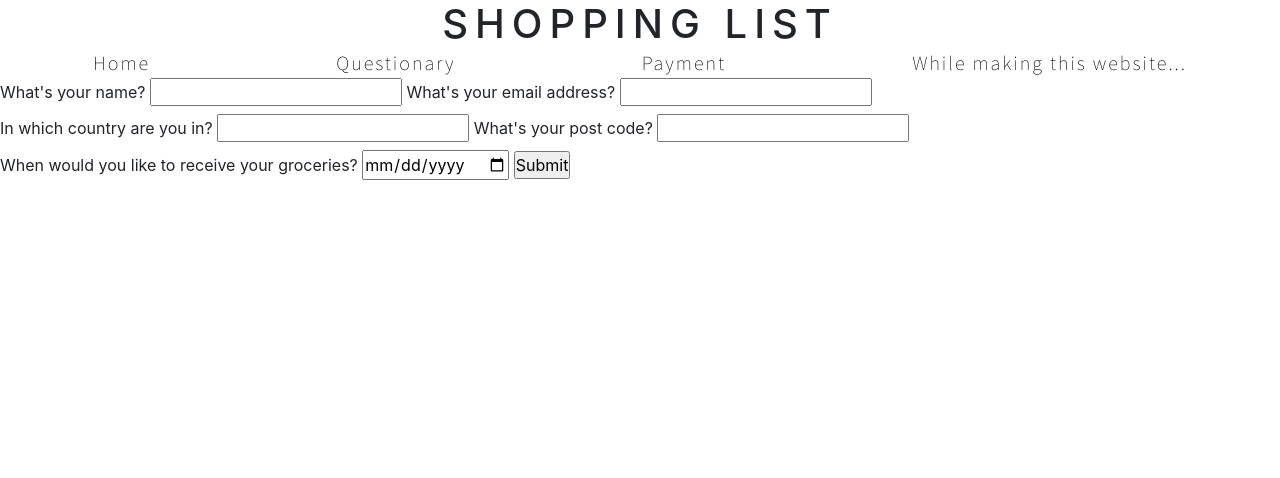
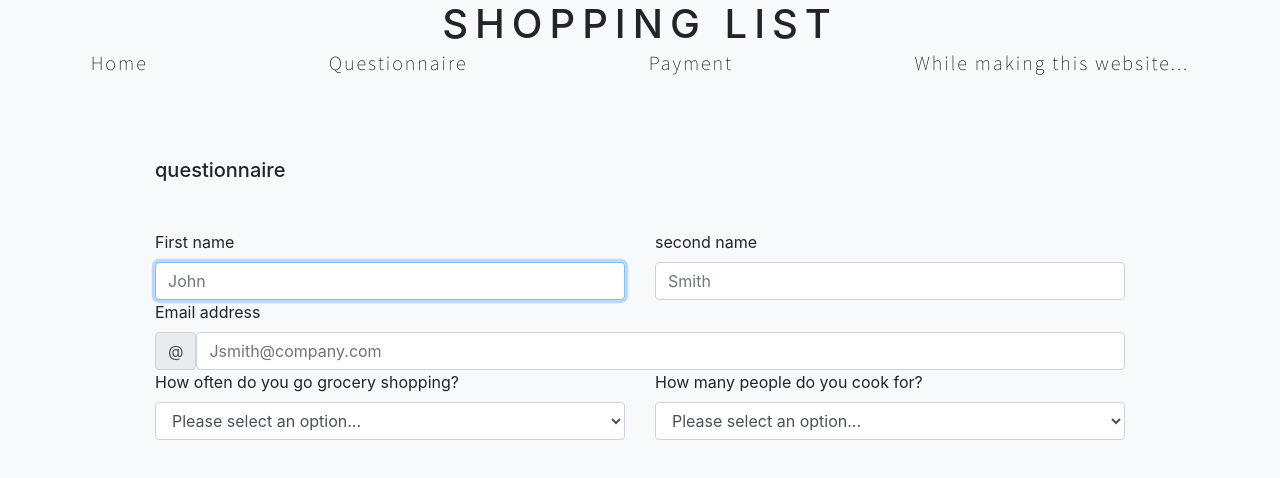
Before and after one commit to dani1995ar/first-web-page, a plain HTML site: page pset8/homepage/Questionary/form-test.html in a window 1280 px wide. Drawn offline with nearby package versions, Linux system fonts and the light colour scheme.

Commit message:
started working on the Questionnaire, made some small changes to the index page, maily the background color. I'm using bootstrap for the questionnaire

```diff
--- a/pset8/homepage/Questionary/form-test.html
+++ b/pset8/homepage/Questionary/form-test.html
@@ -7,7 +7,7 @@
     <script src="https://code.jquery.com/jquery-3.5.1.slim.min.js" integrity="sha384-DfXdz2htPH0lsSSs5nCTpuj/zy4C+OGpamoFVy38MVBnE+IbbVYUew+OrCXaRkfj" crossorigin="anonymous"></script>
 <script src="https://cdn.jsdelivr.net/npm/bootstrap@4.5.3/dist/js/bootstrap.bundle.min.js" integrity="sha384-ho+j7jyWK8fNQe+A12Hb8AhRq26LrZ/JpcUGGOn+Y7RsweNrtN/tE3MoK7ZeZDyx" crossorigin="anonymous"></script>
     <link href="../styles.css" rel="stylesheet">
-    <title>Questionary</title>
+    <title>questionnaire</title>
     <meta name="robots" content="index, follow">
     <meta name="viewport" content="width=device-width, initial-scale=1">
     <link rel="preconnect" href="https://fonts.googleapis.com">
@@ -15,7 +15,7 @@
     <link href="https://fonts.googleapis.com/css2?family=Source+Sans+Pro:wght@200&display=swap" rel="stylesheet">
     <link href="https://fonts.googleapis.com/css2?family=Nunito+Sans:wght@200&display=swap" rel="stylesheet">
 </head>
-<body>
+<body class="bg-light">
     <header>
         <nav>
             <div class="logo" id="logo">
@@ -26,7 +26,7 @@
                     <a href="../index.html">Home</a>
                 </li>
                 <li>
-                    <a href="./form-test.html">Questionary</a>
+                    <a href="./form-test.html">Questionnaire</a>
                 </li>
                 <li>
                     <a href="../Payment/Payment.html">Payment</a>
@@ -47,29 +47,55 @@
         <script src="../app.js"></script>
     </header>
     <main>
-        <form action="">
-            <label for="name">
-                <span>What's your name?</span>
-                <input type="text" name="name" id="name" autocomplete="name" required>
-            </label>
-            <label for="email">
-                <span>What's your email address?</span>
-                <input type="email" name="email" id="email" autocomplete="email" required>
-            </label>
-            <label for="country">
-                <span>In which country are you in?</span>
-                <input type="text" name="country" id="country" autocomplete="country" required>
-            </label>
-            <label for="postcode">
-                <span>What's your post code?</span>
-                <input type="text" name="postcode" id="postcode" autocomplete="postal-code" required>
-            </label>
-            <label for="date">
-                <span>When would you like to receive your groceries?</span>
-                <input type="date" name="date" id="date" autocomplete="off" required>
-            </label>
-            <input type="submit">
-        </form>
+        <div class="container">
+            <h5 class="mb-5">questionnaire</h5>
+            <form novalidate>
+                <div class="row g-3">
+                    <div class="col-sm-6">
+                        <label for="firstName" class="form-label">First name</label>
+                        <input id="firstName" type="text" class="form-control" placeholder="John" autofocus required>
+                        <div class="invalid-feedback">Valid first name is required.</div>
+                    </div>
+                    <div class="col-sm-6">
+                        <label for="lastName" class="form-label">second name</label>
+                        <input id="lastName" type="text" class="form-control" placeholder="Smith" required>
+                        <div class="invalid-feedback">Valid second name is required.</div>
+                    </div>
+                    <div class="col-sm-12">
+                        <label for="Email" class="form-label">Email address</label>
+                        <div class="input-group">
+                            <span class="input-group-text">@</span>
+                            <input id="Email" type="text" class="form-control" placeholder="Jsmith@company.com" style="border-radius: .25rem;" required>
+                            <div class="invalid-feedback">Valid email address is required.</div>
+                        </div>
+                    </div>
+                    <div class="col-sm-6">
+                        <label for="days-a-week-shopping" class="form-label">How often do you go grocery shopping?</label>
+                        <select id="ays-a-week-shopping" class="form-control">
+                            <option value="">Please select an option...</option>
+                            <option value="">Less than once a week</option>
+                            <option value="">1</option>
+                            <option value="">2</option>
+                            <option value="">3</option>
+                            <option value="">4</option>
+                            <option value="">5+</option>
+                        </select>
+                        <div class="invalid-feedback">Please select an option</div>
+                    </div>
+                    <div class="col-sm-6">
+                        <label for="amount-household-occupants">How many people do you cook for?</label>
+                        <select id="amount-household-occupants" class="form-control">
+                            <option value="">Please select an option...</option>
+                            <option value="">Just me</option>
+                            <option value="">2 but they eat like 5 people</option>
+                            <option value="">3 or so...</option>
+                            <option value="">4 but they hardly ever eat anything</option>
+                            <option value="">A whole battalion and their dog</option>
+                        </select>
+                    </div>
+                </div>
+            </form>
+        </div>
     </main>
 </body>
 </html>
--- a/pset8/homepage/grid.css
+++ b/pset8/homepage/grid.css
@@ -12,6 +12,7 @@
 }
 
 .card {
+    box-shadow: 0 0 1rem rgba(0, 255, 255, 0.418);
     background-size: cover;
     overflow: hidden;
     border-radius: 1rem;
--- a/pset8/homepage/styles.css
+++ b/pset8/homepage/styles.css
@@ -4,10 +4,9 @@
     box-sizing: border-box;
 }
 
-
 #hero {
     width: 100%;
-    height: 250px;
+    height: 280px;
     background: linear-gradient(rgba(0, 0, 0, 0.39), rgba(0, 0, 0, 0.384)), url('./IMG/pexels-lisa-1992913.jpg') no-repeat center / cover;
     font-family: 'Nunito Sans', sans-serif;
     font-size: 18px;
```
Also changed, not shown: pset8/homepage/Payment/Payment.html (+1 -1 lines), pset8/homepage/While-making-this-website/while-making.html (+1 -1 lines), pset8/homepage/index.html (+3 -3 lines).
